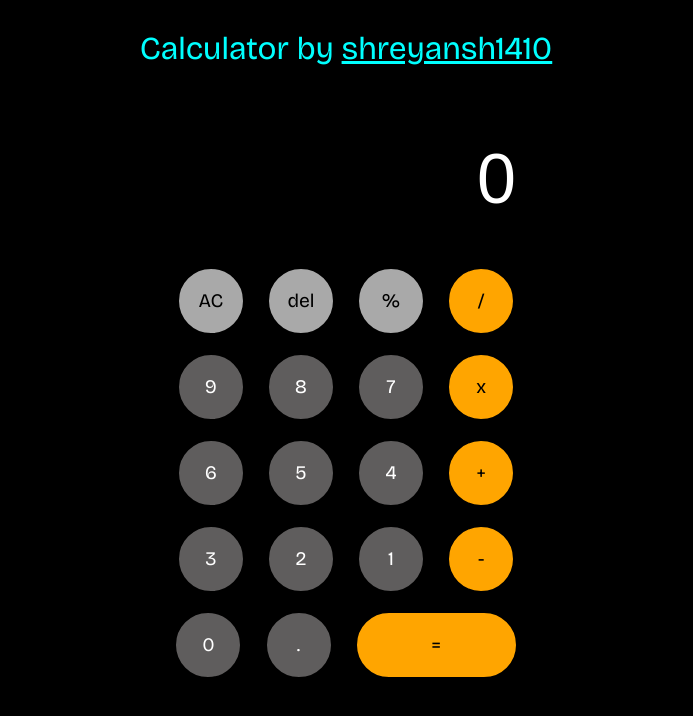
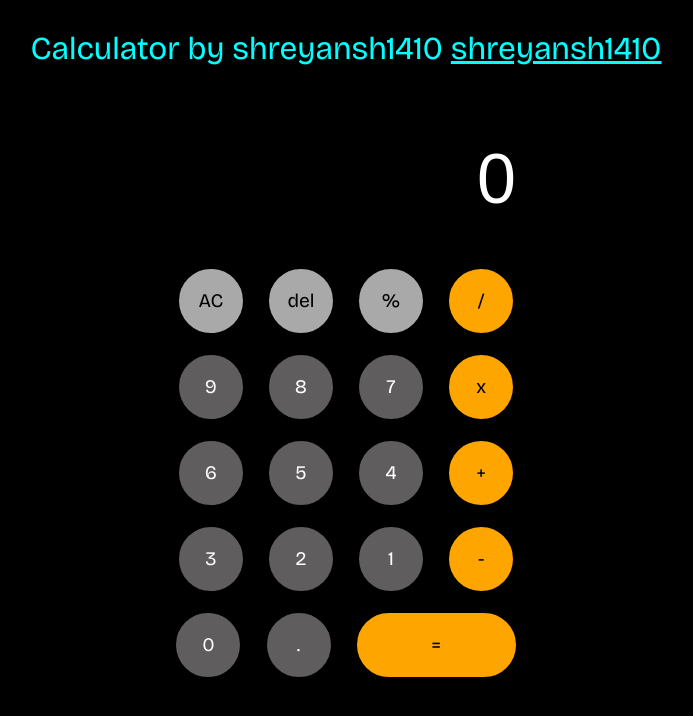
Before and after one commit to shreyansh1410/CODSOFT, a plain HTML site: page Calculator/index.html in a window 1280 px wide. Shown: the whole page, without its empty margins (294-987 px from the left). Drawn offline with nearby package versions, Linux system fonts and the light colour scheme.

Commit message:
Updated title

```diff
--- a/Calculator/index.html
+++ b/Calculator/index.html
@@ -11,7 +11,7 @@
 <body>
     <div id="heading">
         <h1>
-            Calculator by <a href="https://www.github.com/shreyansh1410">shreyansh1410</a>
+            Calculator by shreyansh1410 <a href="https://www.github.com/shreyansh1410">shreyansh1410</a>
         </h1>
     </div>
     <div class="container">
```
